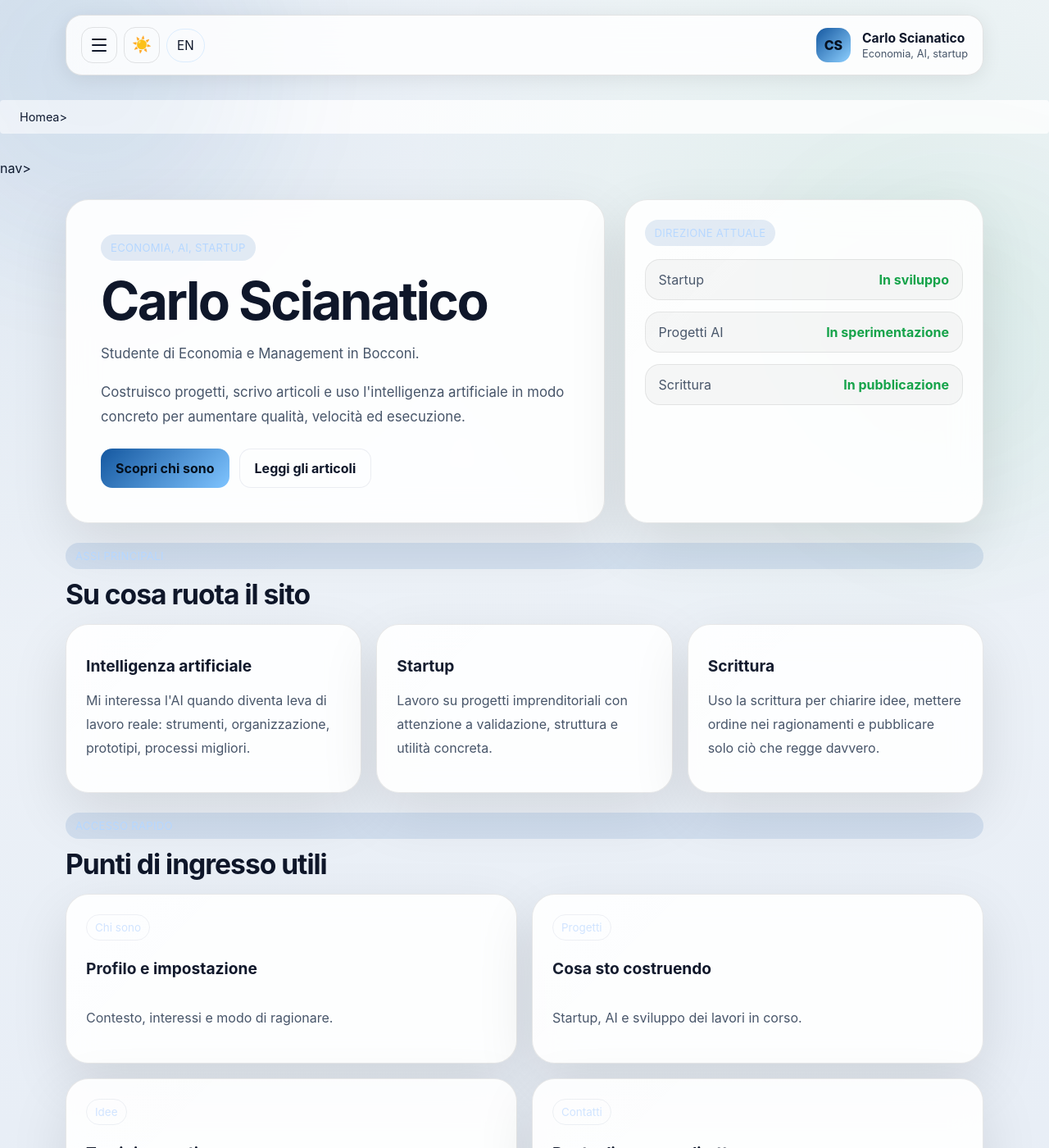
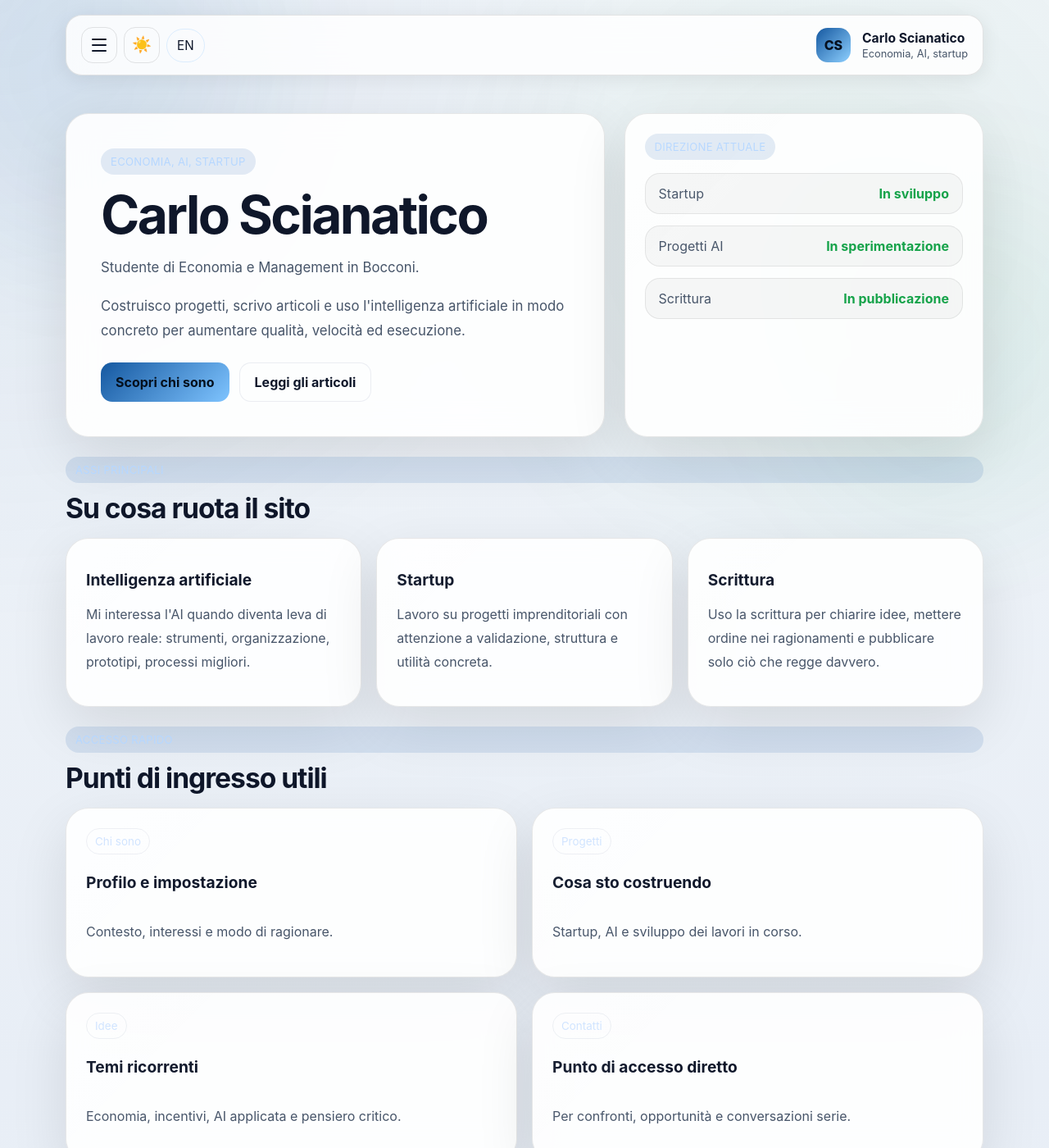
Before and after one commit to carloscianatico/carloscianatico.github.io, a Jekyll site: the page built from index.md, in a window 1280 px wide and 1400 px high. Shown: the whole window at 82% size. Built offline with Jekyll 4.4.1, drawn with Linux system fonts in a browser that asks for light colours.

Commit message:
Fix: Remove broken tags from breadcrumb, hide on homepage

```diff
--- a/_includes/breadcrumb.html
+++ b/_includes/breadcrumb.html
@@ -1,7 +1,7 @@
-<nav class="breadcrumb" aria-label="breadcrumb">
+{% if page.url != '/' and page.url != '/en/' %}
+<nav class="breadcrumb" aria-label="Breadcrumb">
   <ol>
-          <li><a href="/">Home</a>a></li>
-        {% if page.url != '/' %}
+    <li><a href="{% if page.lang == 'en' %}/en/{% else %}/{% endif %}">Home</a></li>
     {% assign url_parts = page.url | split: '/' %}
     {% for part in url_parts %}
       {% if part != '' and part != 'index.html' %}
@@ -9,52 +9,11 @@
           {% if forloop.last %}
             <span>{{ page.title | default: part | capitalize }}</span>
           {% else %}
-            <a href="/{{ part }}/">{{ part | capitalize }}</a>a>
+            <a href="/{{ part }}/">{{ part | capitalize }}</a>
           {% endif %}
         </li>
       {% endif %}
     {% endfor %}
+  </ol>
+</nav>
 {% endif %}
-    </ol>
-</nav>nav>
-
-<style>
-  .breadcrumb {
-      background-color: var(--bg-tertiary);
-      padding: 0.75rem 1.5rem;
-      border-radius: 4px;
-      margin-bottom: 2rem;
-      font-size: 0.9rem;
-  }
-
-  .breadcrumb ol {
-      display: flex;
-      list-style: none;
-      margin: 0;
-      padding: 0;
-      gap: 0.5rem;
-  }
-
-  .breadcrumb li:not(:last-child)::after {
-      content: "/";
-      margin-left: 0.5rem;
-      color: var(--text-secondary);
-  }
-
-  .breadcrumb a {
-      color: var(--accent-primary);
-      text-decoration: none;
-      transition: var(--transition);
-  }
-
-  .breadcrumb a:hover {
-      text-decoration: underline;
-  }
-
-  .breadcrumb span {
-      color: var(--text-primary);
-  }
-  </style>
-</style></span>
-          </li></li>
-    </ol>
```
Lines whose indentation alone changed are shown as unchanged.
